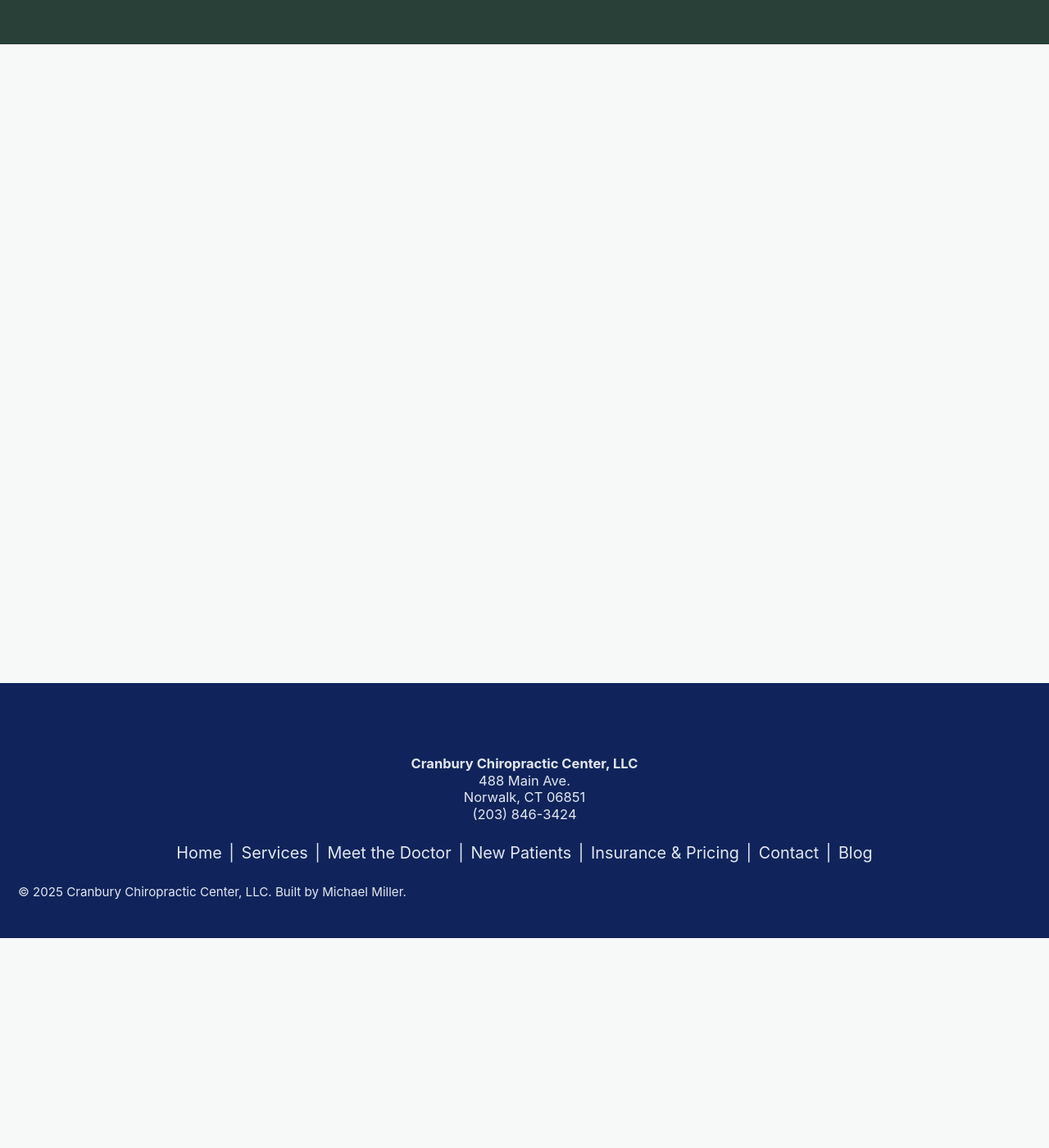
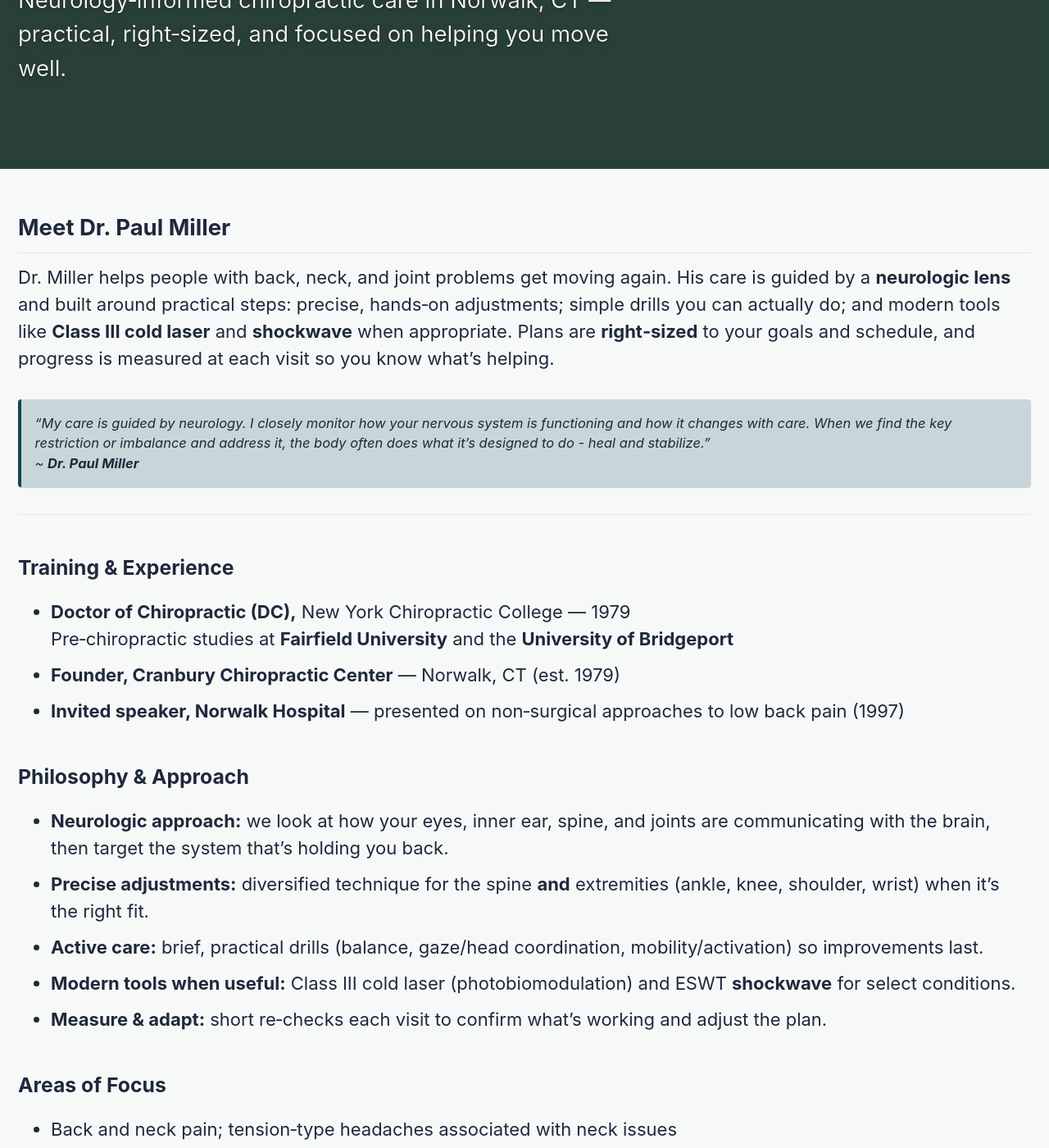
Before and after one commit to millerms/CranburyChiropractic, a Jekyll site: the page built from _pages/doctor.md, in a window 1280 px wide and 1400 px high, scrolled down 256 px. Shown: the whole window at 82% size. Built offline with Jekyll 4.4.1, drawn with Linux system fonts in a browser that asks for light colours; cached includes are drawn as plain includes; some of the changed text lies outside the part shown.

Commit message:
added about the doc

```diff
--- a/_pages/doctor.md
+++ b/_pages/doctor.md
@@ -5,7 +5,61 @@ permalink: /doctor/
 header:
   overlay_color: rgba(16, 61, 45, 0.8)
   overlay_filter: "0.35"
-excerpt: ""
+excerpt: "Neurology‑informed chiropractic care in Norwalk, CT — practical, right‑sized, and focused on helping you move well."
 ---
 
-<!-- Placeholder content. Replace with doctor's bio, qualifications, and approach to care. -->
+<!-- Optional headshot (uncomment after adding the file at /assets/images/doctor-headshot.jpg)
+<img src="{{ '/assets/images/doctor-headshot.jpg' | relative_url }}" alt="Dr. Paul Miller" class="align-right" width="280" loading="lazy">
+-->
+
+## Meet Dr. Paul Miller
+{: .reveal .reveal--up }
+
+Dr. Miller helps people with back, neck, and joint problems get moving again. His care is guided by a **neurologic lens** and built around practical steps: precise, hands‑on adjustments; simple drills you can actually do; and modern tools like **Class III cold laser** and **shockwave** when appropriate. Plans are **right‑sized** to your goals and schedule, and progress is measured at each visit so you know what’s helping.
+{: .reveal .reveal--fade }
+
+> “My care is guided by neurology. I closely monitor how your nervous system is functioning and how it changes with care. When we find the key restriction or imbalance and address it, the body often does what it’s designed to do - heal and stabilize.”
+> ~ **Dr. Paul Miller**
+{: .notice--primary .reveal .reveal--fade }
+
+---
+
+### Training & Experience
+- **Doctor of Chiropractic (DC),** New York Chiropractic College — 1979
+  Pre‑chiropractic studies at **Fairfield University** and the **University of Bridgeport**
+- **Founder, Cranbury Chiropractic Center** — Norwalk, CT (est. 1979)
+- **Invited speaker, Norwalk Hospital** — presented on non‑surgical approaches to low back pain (1997)
+{: .reveal .reveal--up }
+
+### Philosophy & Approach
+- **Neurologic approach:** we look at how your eyes, inner ear, spine, and joints are communicating with the brain, then target the system that’s holding you back.
+- **Precise adjustments:** diversified technique for the spine **and** extremities (ankle, knee, shoulder, wrist) when it’s the right fit.
+- **Active care:** brief, practical drills (balance, gaze/head coordination, mobility/activation) so improvements last.
+- **Modern tools when useful:** Class III cold laser (photobiomodulation) and ESWT **shockwave** for select conditions.
+- **Measure & adapt:** short re‑checks each visit to confirm what’s working and adjust the plan.
+{: .reveal .reveal--fade }
+
+### Areas of Focus
+- Back and neck pain; tension‑type headaches associated with neck issues
+- Hip, knee, ankle, shoulder, and wrist problems related to mobility or control
+- Balance and stability concerns that benefit from a musculoskeletal/neurologic lens
+- Post‑injury return to activity when it’s safe to progress
+- “Doesn’t feel normal yet” complaints after basic rehab
+{: .reveal .reveal--up }
+
+### Outside the Clinic
+When he’s not in the office, Dr. Miller is usually in motion or outside. He’s an avid mountain biker and keeps his legs fresh with indoor spin sessions. At home, he tends a few beehives and helps his wife, Pat, in the garden. He also loves to travel, explore new trails, and bring back ideas that keep the clinic fresh.
+{: .reveal .reveal--fade }
+
+Contact Dr. Miller Today!
+<div class="contact-actions reveal reveal--up">
+  <a href="https://www.zocdoc.com/practice/cranbury-chiropractic-center-43835" class="btn">
+    <span class="btn-label">Book on Zocdoc</span>
+  </a>
+  <a href="{{ '/contact/' | relative_url }}" class="btn">
+    <span class="btn-label">Request Appointment</span>
+  </a>
+  <a href="tel:+12038463424" class="btn">
+    <span class="btn-label">Call (203) 846-3424</span>
+  </a>
+</div>
```
